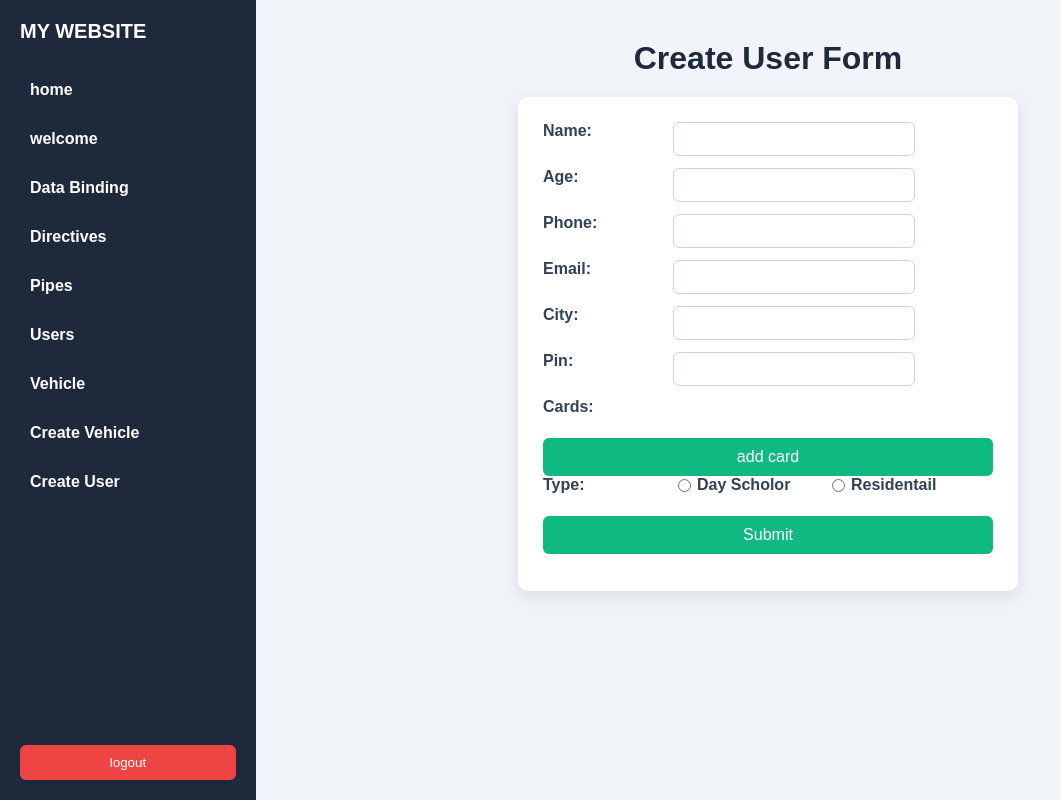
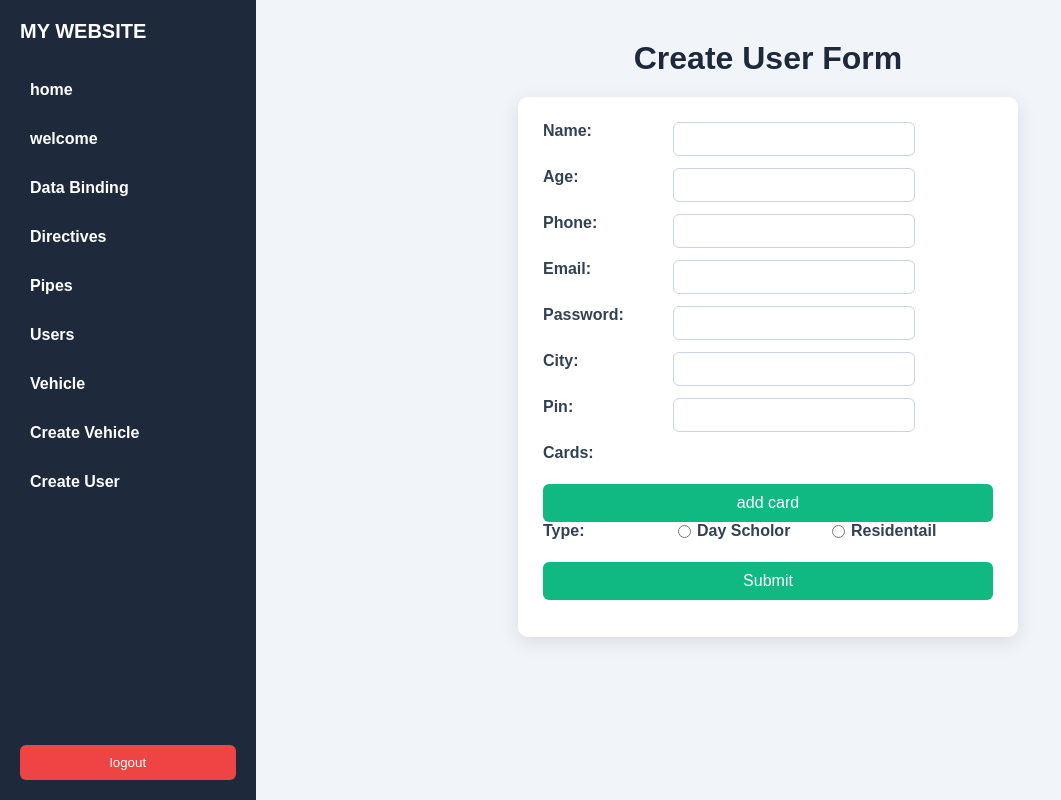
Before and after one commit to Akhilg3m/my-app-apr26, an Angular app: page /dashboard/create-user in a window 1280 px wide. Shown: the whole page, without its empty margins (0-1061 px from the left). Built offline with nearby package versions, Linux system fonts and the light colour scheme; sample sign-in values are in the browser's storage.

Commit message:
password pattern validation

```diff
--- a/src/app/create-user/create-user.component.html
+++ b/src/app/create-user/create-user.component.html
@@ -21,6 +21,14 @@
 
     <label for="">Email:</label>
     <input type="email" formControlName="email">
+    <br>
+
+    <label for="">Password:</label>
+    <input type="text" formControlName="password">
+     <div *ngIf="userForm.get('password')?.touched && userForm.get('password')?.invalid">
+        <p *ngIf="userForm.get('password')?.errors?.['required']">password is required</p>
+        <p *ngIf="userForm.get('password')?.errors?.['pattern']">At least one C,S,N,Spe and min 8 len </p>
+    </div>
     <br>
 
     <div formGroupName="address">
--- a/src/app/create-user/create-user.component.ts
+++ b/src/app/create-user/create-user.component.ts
@@ -13,6 +13,7 @@
     age: new FormControl("", [Validators.required, Validators.min(0), Validators.max(100)]),
     phone: new FormControl("", [Validators.required, Validators.min(1000000000), Validators.max(9999999999)]),
     email: new FormControl("", [Validators.required, Validators.email]),
+    password: new FormControl("", [Validators.required, Validators.pattern(/^(?=[^A-Z]*[A-Z])(?=[^a-z]*[a-z])(?=\D*\d)(?=[^!@#$%^&*]*[!@#$%^&*]).{8,}$/)]),
     address: new FormGroup({
       city: new FormControl("", [Validators.required]),
       pin: new FormControl("", [Validators.required, Validators.min(100000), Validators.max(999999)]),
```
